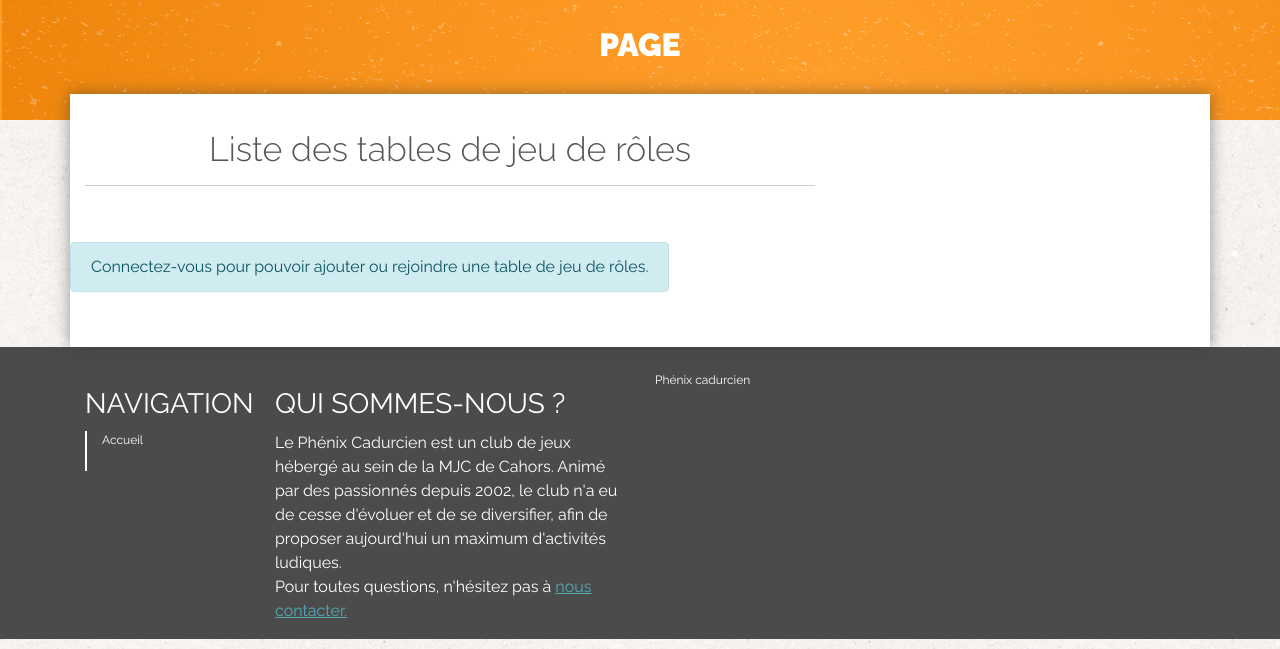
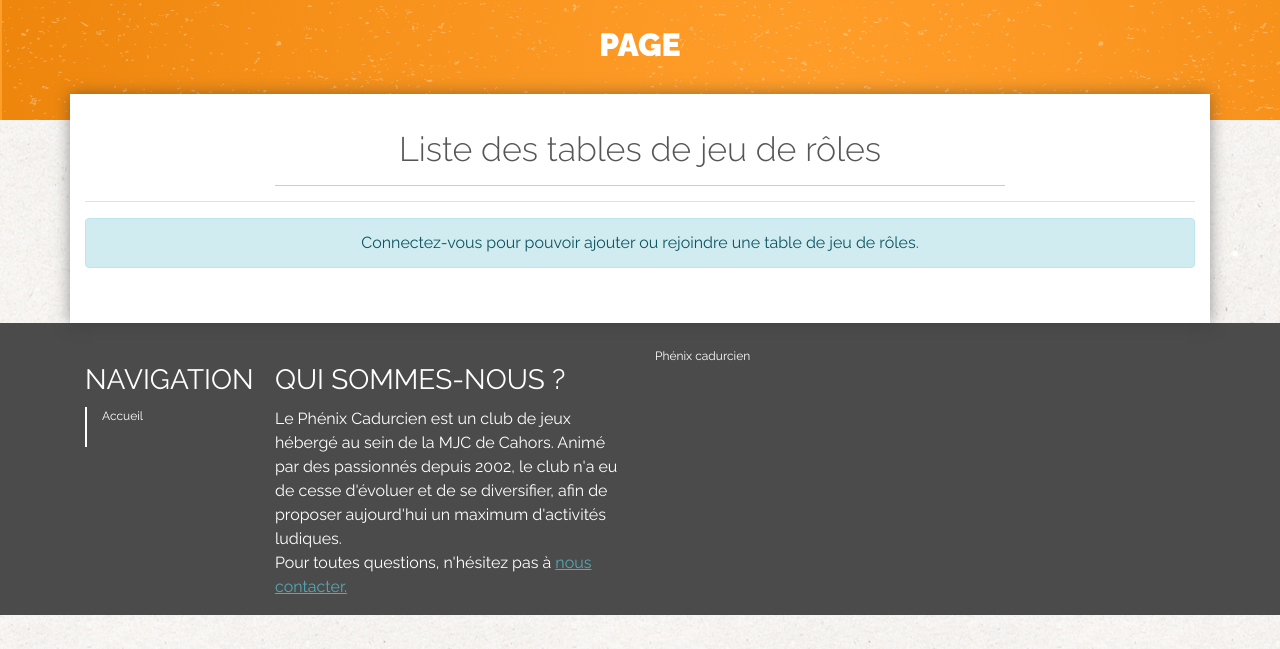
Before and after one commit to CMD-Basch/envolduphenix, a Symfony app: template templates/envol/pages/roleplay-list.html.twig in a window 1280 px wide. Shown: the part 151-800 px from the top of the page. Run offline with Twig, Linux system fonts and the light colour scheme; the template is opened without the code that fills it, so the values that code supplies are empty; some libraries are stand-ins or nearby versions.

Commit message:
Passage du jds sous bootstrap 4

```diff
--- a/templates/envol/block/roleplay-event.html.twig
+++ b/templates/envol/block/roleplay-event.html.twig
@@ -1,12 +1,12 @@
 {% if event.master == app.user %}
     {% set slotted = 'master' %}
-    {% set panel_color = 'panel-invites' %}
+    {% set panel_color = 'card-invites' %}
 {% elseif event.isPlayer( app.user ) %}
     {% set slotted = 'player' %}
-    {% set panel_color = 'panel-invites' %}
+    {% set panel_color = 'card-invites' %}
 {% else %}
     {% set slotted = false %}
-    {% set panel_color = 'panel-default' %}
+    {% set panel_color = 'card-blue' %}
 {% endif %}
 
     <div class="card {{ panel_color }}">
--- a/templates/envol/block/roleplay-events.html.twig
+++ b/templates/envol/block/roleplay-events.html.twig
@@ -1,28 +1,30 @@
 
-    <div class="row">
+    <div class="row justify-content-center mt-3">
+        <div class="col">
 
         {% if app.user %}
 
             {% if eventuser.isRoundTimeFree( active_round ) %}
-                <ul class="nav nav-pills nav-justified">
-                    <li><a href="{{ path('roleplay.add', {'time' : active_round.code }) }}">Ajouter une table</a></li>
-                </ul>
+                <div class="alert alert-success w-100">
+                    <a href="{{ path('roleplay.add', {'time' : active_round.code }) }}"><span class="badge badge-success">Ajouter une table</span></a>
+                </div>
             {% else %}
-                <div class="alert alert-info">
-                    <span class="glyphicon glyphicon-warning-sign" aria-hidden="true"></span> Vous ne pouvez pas ajouter une table sur ce créneau horaire car vous êtes déja inscrit sur un jeu.
+                <div class="alert alert-info w-100">
+                    Vous ne pouvez pas ajouter une table sur ce créneau horaire car vous êtes déja inscrit sur un jeu.
                 </div>
             {% endif %}
         {% else %}
-            <div class="alert alert-info">
-                <span class="glyphicon glyphicon-warning-sign" aria-hidden="true"></span> Connectez-vous pour pouvoir ajouter ou rejoindre une table de jeu de rôles.
+            <div class="alert alert-info w-100">
+                Connectez-vous pour pouvoir ajouter ou rejoindre une table de jeu de rôles.
             </div>
         {% endif %}
+        </div>
     </div> <!-- row -->
     <br>
 
-        <div class="row">
+        <div class="d-flex flex-wrap align-content-stretch">
             {% for event in events %}
-            <div id="table-{{ event.id }}" class="col-sm-12 col-md-4" style="margin-bottom: 15px">
+            <div id="table-{{ event.id }}" class="col-sm-12 col-md-4 mb-3">
                 {% include 'envol/block/roleplay-event.html.twig' with {'event': event} %}
             </div>
             {% endfor %}
--- a/templates/envol/pages/roleplay-list.html.twig
+++ b/templates/envol/pages/roleplay-list.html.twig
@@ -1,20 +1,22 @@
 {% extends "envol/standard.html.twig" %}
 
 {% block container %}
-    <div class="row">
-        <div class="col-sm-8 col-sm-push-2">
+    <div class="row justify-content-center">
+        <div class="col-sm-8">
             <h3 class="titre-page">Liste des tables de jeu de rôles</h3>
             <hr class="hr-titre">
         </div> <!-- col -->
     </div> <!-- row -->
 
     <div class="row">
-        <ul class="nav nav-tabs nav-liste">
-            {# class="active" #}
-            {% for key, round in rounds %}
-                <li {% if key == active_round.code %} class="active" {% endif %} data-toggle="tooltip" title=""><a href="{{ path('roleplay', {'time': key}) }}">{{ round.name }}</a></li>
-            {% endfor %}
-        </ul>
+        <div class="col">
+            <ul class="nav nav-tabs nav-fill w-100">
+                {# class="active" #}
+                {% for key, round in rounds %}
+                    <li class="nav-item" data-toggle="tooltip" title=""><a class="nav-link {% if key == active_round.code %} active{% endif %}" href="{{ path('roleplay', {'time': key}) }}">{{ round.name }}</a></li>
+                {% endfor %}
+            </ul>
+        </div>
     </div>
 
     <div id="table-list">
```
Also changed, not shown: public/css/stylenono.css (+13 -9 lines), templates/envol/block/boardgame-event.html.twig (+6 -6 lines), templates/envol/block/boardgame-events.html.twig (+14 -12 lines), templates/envol/pages/boardgame-add-event.html.twig (+4 -4 lines), templates/envol/pages/boardgame-edit-event.html.twig (+4 -4 lines), templates/envol/pages/boardgame-list.html.twig (+10 -8 lines), templates/envol/pages/roleplay-add-event.html.twig (+4 -4 lines).
